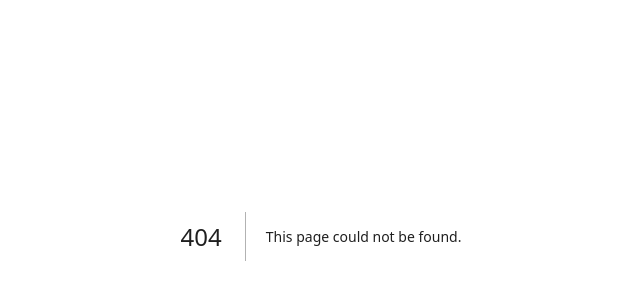
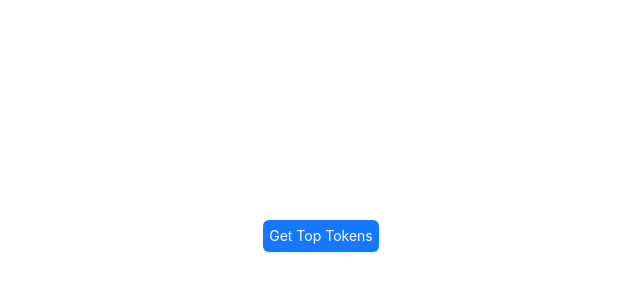
Before and after one commit to hbtpoprock/my-nextjs-app, a Next.js app: page /top-tokens in a window 1280 px wide. Before the commit this address had no page. Shown: the part 164-464 px from the top of the page, without its empty margins (319-959 px from the left). Built offline with nearby package versions, Linux system fonts and the light colour scheme.

Commit message:
add top-tokens page

```diff
--- /dev/null
+++ b/src/app/api/top-tokens/route.ts
@@ -0,0 +1,30 @@
+import { NextRequest, NextResponse } from "next/server";
+
+export async function GET(request: NextRequest) {
+  try {
+    // Fetch top tokens data from the external API
+    const apiResponse = await fetch("http://localhost:3000/top-tokens", {
+      method: "GET",
+      headers: {
+        "Content-Type": "application/json",
+      },
+    });
+
+    if (!apiResponse.ok) {
+      const errorData = await apiResponse.json();
+      return NextResponse.json(
+        { message: `Error fetching top tokens: ${errorData.message}` },
+        { status: apiResponse.status }
+      );
+    }
+
+    const topTokens = await apiResponse.json();
+    console.log("topTokens", topTokens);
+    return NextResponse.json(topTokens);
+  } catch (error) {
+    return NextResponse.json(
+      { message: "Internal Server Error" },
+      { status: 500 }
+    );
+  }
+}
--- /dev/null
+++ b/src/app/top-tokens/page.tsx
@@ -0,0 +1,58 @@
+"use client";
+
+import React, { useState } from "react";
+import { App, Button } from "antd";
+
+const TopTokensPage: React.FC = () => {
+  const { message } = App.useApp(); // Access Ant Design's message API
+  const [loading, setLoading] = useState(false);
+
+  const getTopTokens = async () => {
+    setLoading(true);
+    try {
+      const response = await fetch("/api/top-tokens", {
+        method: "GET",
+        headers: {
+          "Content-Type": "application/json",
+        },
+      });
+
+      if (!response.ok) {
+        const errorData = await response.json();
+        message.error(`Error: ${errorData.message}`);
+        return;
+      }
+
+      message.success("get top tokens successfully");
+      const topTokens = await response.json();
+      console.log("topTokens", topTokens);
+    } catch (error) {
+      message.error("An error occurred while fetching the top-tokens.");
+    } finally {
+      setLoading(false);
+    }
+  };
+
+  return (
+    <div
+      style={{
+        display: "flex",
+        justifyContent: "center",
+        alignItems: "center",
+        height: "100vh", // Ensure the div takes the full viewport height
+        textAlign: "center", // Centers the text inside the button
+      }}
+    >
+      <Button
+        style={{ padding: "5px" }}
+        type="primary"
+        onClick={getTopTokens}
+        loading={loading}
+      >
+        Get Top Tokens
+      </Button>
+    </div>
+  );
+};
+
+export default TopTokensPage;
```
